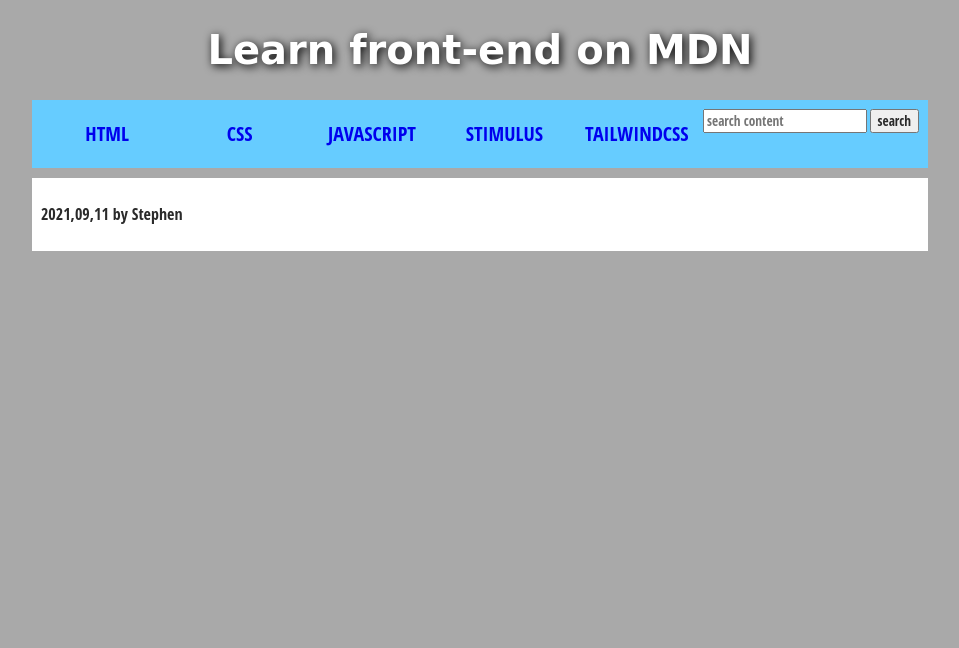
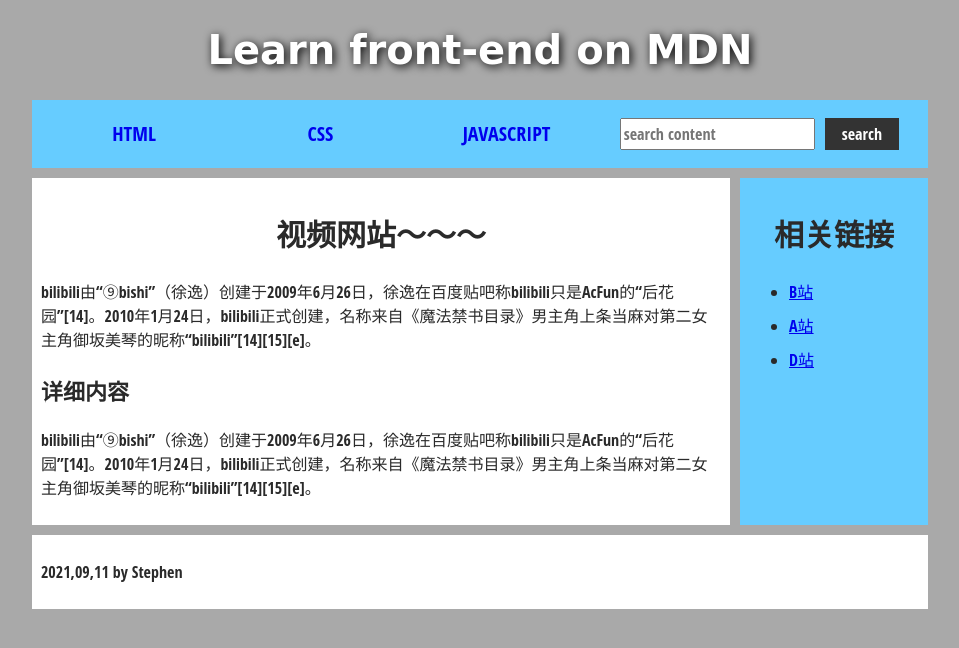
Before and after one commit to StephenSoft/mdn-fe, a plain HTML site: page main-index.html in a window 1280 px wide. Shown: the whole page, without its empty margins (160-1119 px from the left). Drawn offline with Linux system fonts and the light colour scheme.

Commit message:
day-3 main

```diff
--- a/main-index.css
+++ b/main-index.css
@@ -58,7 +58,7 @@
 
 }
 
-nav{
+nav {
     height: 50px;
     background-color: #66ccff;
     display: flex;
@@ -85,3 +85,55 @@
     text-decoration: black;
     transition-duration: 200ms;
 }
+
+nav form {
+    flex: 1;
+    display: flex;
+    align-items: center;
+    height: 100%;
+    padding: 0 2em;
+}
+
+nav a:hover {
+    color: white;
+    text-shadow: 0 0 10px wheat;
+    transition-duration: 200ms;
+}
+
+input{
+    font-size: 1.6rem;
+    height: 32px;
+}
+
+input[type="search"] {
+    flex: 3;
+}
+
+input[type="submit"] {
+    flex: 1;
+    margin-left: 1rem;
+    background: #333;
+    border: 0;
+    color: white;
+}
+
+main {
+    display: flex;
+}
+
+article {
+    flex: 4;
+}
+
+aside {
+    flex: 1;
+    margin-left: 10px;
+    background-color: #66ccff;
+}
+
+aside li {
+    padding-bottom: 10px;
+}
+footer {
+    margin-top: 10px;
+}
--- a/main-index.html
+++ b/main-index.html
@@ -19,11 +19,11 @@
             <li><a href="#">Html</a></li>
             <li><a href="#">css</a></li>
             <li><a href="#">javascript</a></li>
-            <li><a href="#">Stimulus</a></li>
-            <li><a href="#">TailWindCss</a></li>
+            <!-- <li><a href="#"></a></li> -->
+            <!-- <li><a href="#">TailWindCss</a></li> -->
         </ul>
 
-        <form action="#">
+        <form>
             <input type="search" name="q" placeholder="search content">
             <input type="submit" value="search">
         </form>
@@ -31,7 +31,24 @@
 
     <!-- 主体内容 -->
     <main>
+        <article>
+            <h2>视频网站～～～</h2>
 
+            <p>bilibili由“⑨bishi”（徐逸）创建于2009年6月26日，徐逸在百度贴吧称bilibili只是AcFun的“后花园”[14]。2010年1月24日，bilibili正式创建，名称来自《魔法禁书目录》男主角上条当麻对第二女主角御坂美琴的昵称“bilibili”[14][15][e]。</p>
+
+            <h3>详细内容</h3>
+
+            <p>bilibili由“⑨bishi”（徐逸）创建于2009年6月26日，徐逸在百度贴吧称bilibili只是AcFun的“后花园”[14]。2010年1月24日，bilibili正式创建，名称来自《魔法禁书目录》男主角上条当麻对第二女主角御坂美琴的昵称“bilibili”[14][15][e]。</p>
+        </article>
+
+        <aside>
+            <h2>相关链接</h2>
+            <ul>
+                <li><a href="#">B站</a></li>
+                <li><a href="#">A站</a></li>
+                <li><a href="#">D站</a></li>
+            </ul>
+        </aside>
     </main>
 
     <!-- 页脚 -->
```
